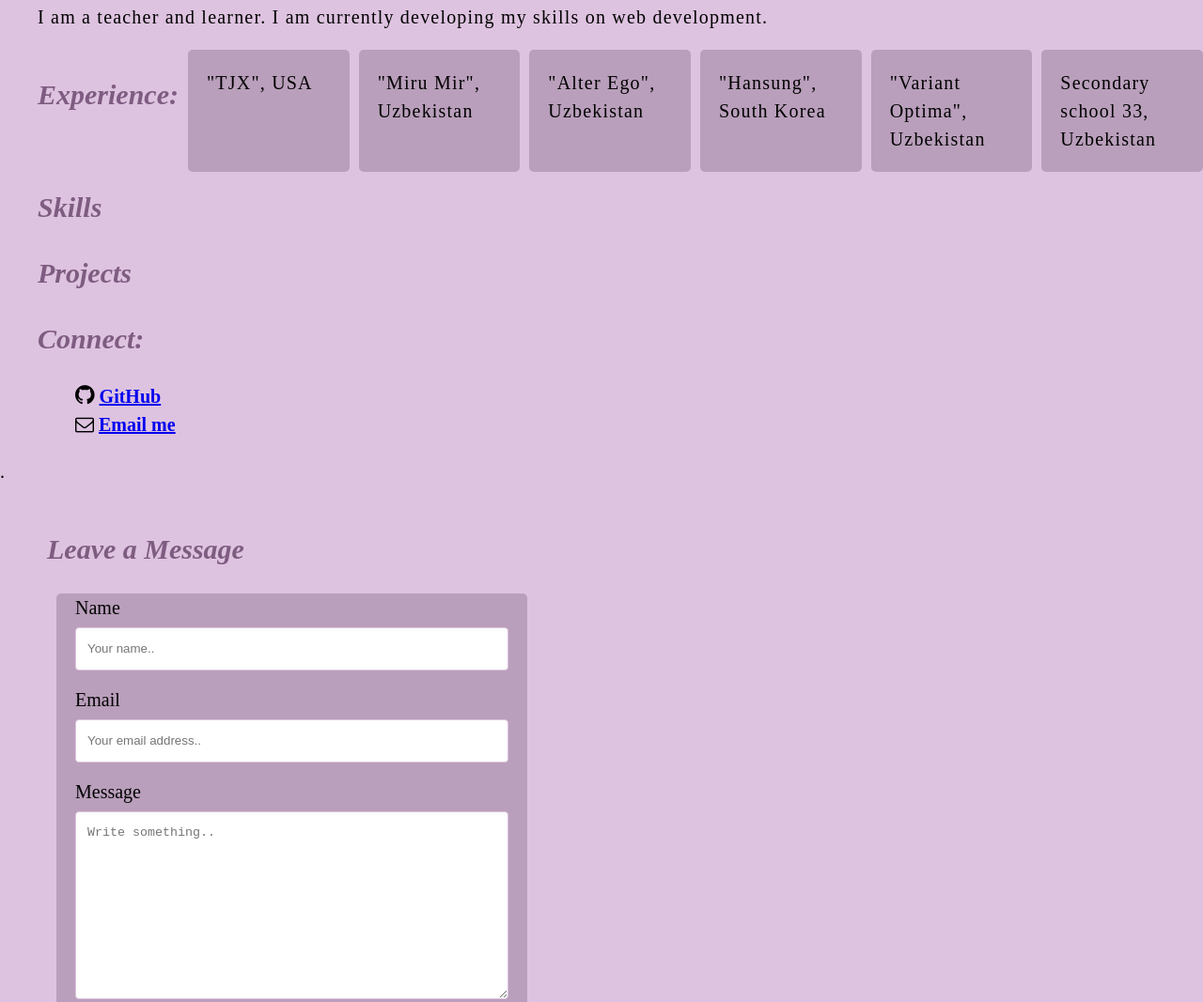
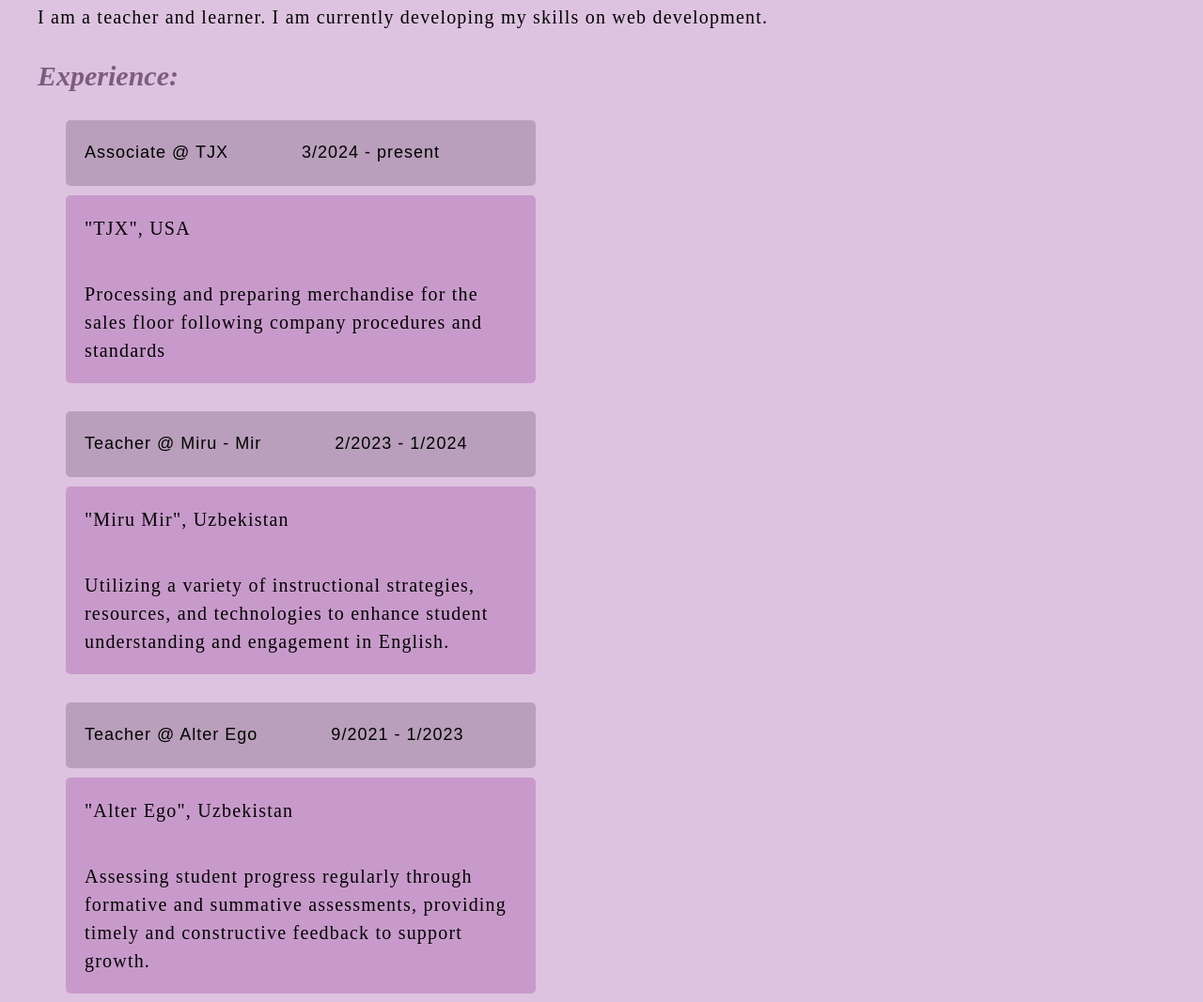
Before and after one commit to Elena-Nam/Elena-Nam-intro, a plain HTML site: page index.html in a window 1280 px wide. Shown: the part 295-1362 px from the top of the page at 94% size. Drawn offline with Linux system fonts and the light colour scheme; a web font is replaced by a local one.

Commit message:
styled experience and connect sections added index.js

```diff
--- a/css/index.css
+++ b/css/index.css
@@ -31,6 +31,7 @@ h2 {
   color: rgb(126, 92, 129);
   size: 25px;
   font-weight: bold;
+  margin-left: 40px;
 }
 
 p {
@@ -42,9 +43,8 @@ letter-spacing: 1.2px;
 .container-nav {
     background-color: rgb(159, 77, 137);
     overflow: hidden;
-   /* width: 100%;*/
+    width: 100%;
     margin: 0 auto;
-    position: sticky;
     top: 0;
   }
 
@@ -75,6 +75,10 @@ letter-spacing: 1.2px;
     justify-content: space-between;
 }
 
+/* the sticky position doesn't work again*/
+header {
+  position: sticky;
+}
 
 /* logo */
 header .logo {
@@ -99,18 +103,47 @@ header .logo {
   margin-bottom: 30px;
 }
 
-#experience div:hover {
-  font-size: 22px; /* Change the size of the font on hover */
+/*experience section*/
+
+#experience div {
+  background-color: rgb(222, 195, 224);
+  display: flex;
+  flex-direction: column;
+  flex: wrap;
+  :hover {
+    font-size: 20px; /* Change the size of the font on hover */
 }
-
-#experience {
-  display: flex;
+}
+#experience button {
+ flex: 0 0 70px;
+ width: 500px;
+ padding: 20px;
+ background-color: rgb(185, 159, 187);
+ font-size: 18px;
+ letter-spacing: 1px;
+ border: none;
+ border-radius: 5px;
+ margin-bottom: 10px;
+ text-align: left;
+ position: relative;
+ gap: 20px;
 
 }
 
+#experience .card {
+  background-color: rgb(200,154,203);
+  box-sizing: border-box;
+  width: 500px;
+  flex: 0 0 200px;
+  margin-bottom: 40px;
+  margin-top: 0px;
+  margin-left: -30px;
+}
+
+
 section {
-  margin-left: 40px;
-}
+    margin-left: 40px;
+  }
 
 section div {
   border-radius: 5px;
@@ -123,13 +156,16 @@ section div {
   width: 45%;
 }
 
-ul {
-    a:hover {
-        color: rgb(255, 105, 180);
-      }
-    list-style-type: none;
+/* connect section*/
+#connect ul {
+display: flex;
+flex-direction: row;
+gap: 8em;
+list-style-type: none;
+a:hover {
+  color: rgb(255, 105, 180);
 }
-
+}
 
 /* leave a message section */
 #leave_a_message {
@@ -138,6 +174,7 @@ ul {
   width: 80%;
   margin-bottom: 30px;
   margin-left: 30px;
+
 }
 
 input[type=text], select, textarea {
--- a/index.html
+++ b/index.html
@@ -43,29 +43,53 @@
             </section>
         </div>
 
-        <div class ="container">
+        <h2><em> Experience: </em></h2>
             <section id ="experience">
-                <h2><em> Experience: </em></h2>
-                    <div class ="tjx">
+                <div class ="container">
+                <button onclick="myFunction1()">Associate @ TJX &nbsp &nbsp &nbsp &nbsp &nbsp &nbsp 3/2024 - present </button>
+                    <div id="tjx">
+                    <div class = "card">
                     <p> "TJX", USA </p>
+                    <p> Processing and preparing merchandise for the sales floor following company procedures and standards</p>
                     </div>
-                    <div class ="miru-mir">
+                    </div>
+                <button onclick="myFunction2()"> Teacher @ Miru - Mir &nbsp &nbsp &nbsp &nbsp &nbsp &nbsp  2/2023 - 1/2024 </button>
+                    <div id = "miru-mir">
+                    <div class = "card">
                     <p> "Miru Mir", Uzbekistan </p>
+                    <p> Utilizing a variety of instructional strategies, resources, and technologies to enhance student understanding and engagement in English.</p>
                     </div>
-                    <div class ="alter-ego">
-                    <p> "Alter Ego", Uzbekistan </p>
                     </div>
-                    <div class ="hansung">
-                    <p> "Hansung", South Korea </p>
+                <button onclick="myFunction3()"> Teacher @ Alter Ego &nbsp &nbsp &nbsp &nbsp &nbsp &nbsp 9/2021 - 1/2023 </button>
+                    <div id = "alter-ego">
+                    <div class = "card">
+                    <p>"Alter Ego", Uzbekistan </p>
+                    <p> Assessing student progress regularly through formative and summative assessments, providing timely and constructive feedback to support growth.</p>
                     </div>
-                    <div class ="variant-optima">
-                    <p> "Variant Optima", Uzbekistan </p>
                     </div>
-                    <div class ="school-33">
+                <button onclick="myFunction4()"> Employee @ Hansung &nbsp &nbsp &nbsp &nbsp &nbsp &nbsp  2/2016 - 11/2020 </button>
+                    <div id = "hansung">
+                    <div class = "card">
+                    <p>"Hansung", South Korea </p>
+                    <p> Performing inspections on product forms.</p>
+                    </div>
+                    </div>
+                <button onclick="myFunction5()"> Manager @  Variant - Optima &nbsp &nbsp &nbsp &nbsp  4/2012 - 1/2016</button>
+                    <div id = "variant-optima">
+                    <div class = "card">
+                    <p>"Variant - Optima", Uzbekistan </p>
+                    <p> Managing projects, including planning, coordinating with teams, and monitoring profit. Maintaining project documentation and communicate updates effectively.</p>
+                    </div>
+                    </div>
+                <button onclick="myFunction6()"> Teacher @ School 33 &nbsp &nbsp &nbsp &nbsp &nbsp &nbsp   8/2008 - 4/2012</button>
+                    <div id = "school">
+                    <div class = "card">
                     <p> Secondary school 33, Uzbekistan </p>
+                    <p> Developing and implementing lesson plans that align with the school's curriculum and educational standards.</p>
                     </div>
+                    </div>
+                </div>
             </section>
-        </div>
 
         <div class ="container">
             <section id ="skills">
@@ -85,7 +109,7 @@
                 <ul>
                 <li>
                     <i class="fa fa-github" style="font-size:24px"></i>
-                    <a href = "https://github.com/Elena-Nam" target="_blank"> <strong> GitHub </strong> </a>
+                    <a href = "https://github.com/Elena-Nam" target="_blank"> <strong> GitHub </strong> </a><br>
                 </li>
                 <li>
                     <i class="fa fa-envelope-o" style="font-size:20px"></i>
--- /dev/null
+++ b/js/index.js
@@ -0,0 +1,55 @@
+/* Experience section*/
+
+function myFunction1() {
+    var x = document.getElementById("tjx");
+    if (x.style.display === "none") {
+      x.style.display = "block";
+    } else {
+      x.style.display = "none";
+    }
+  }
+
+  function myFunction2() {
+    var x = document.getElementById("miru-mir");
+    if (x.style.display === "none") {
+      x.style.display = "block";
+    } else {
+      x.style.display = "none";
+    }
+  }
+
+  function myFunction3() {
+    var x = document.getElementById("alter-ego");
+    if (x.style.display === "none") {
+      x.style.display = "block";
+    } else {
+      x.style.display = "none";
+    }
+  }
+
+  function myFunction4() {
+    var x = document.getElementById("hansung");
+    if (x.style.display === "none") {
+      x.style.display = "block";
+    } else {
+      x.style.display = "none";
+    }
+  }
+
+  function myFunction5() {
+    var x = document.getElementById("variant-optima");
+    if (x.style.display === "none") {
+      x.style.display = "block";
+    } else {
+      x.style.display = "none";
+    }
+  }
+
+  function myFunction6() {
+    var x = document.getElementById("school");
+    if (x.style.display === "none") {
+      x.style.display = "block";
+    } else {
+      x.style.display = "none";
+    }
+  }
```
